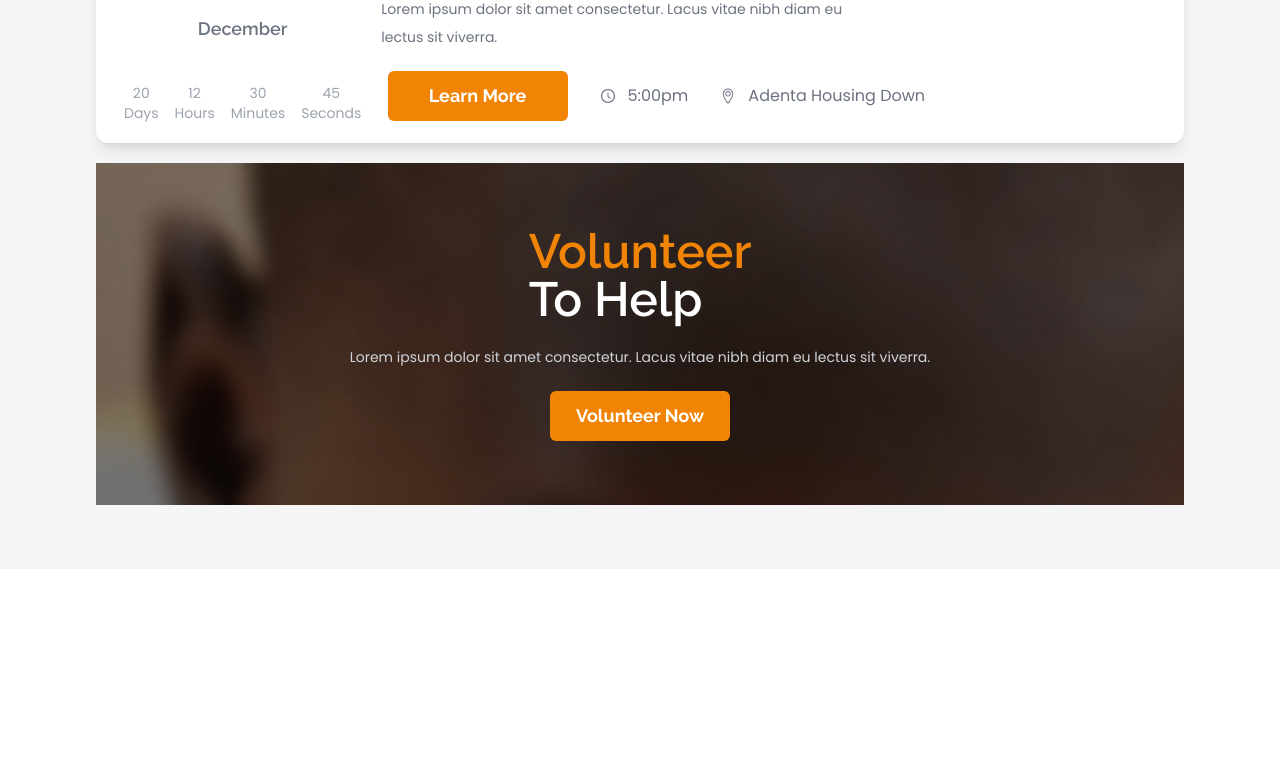
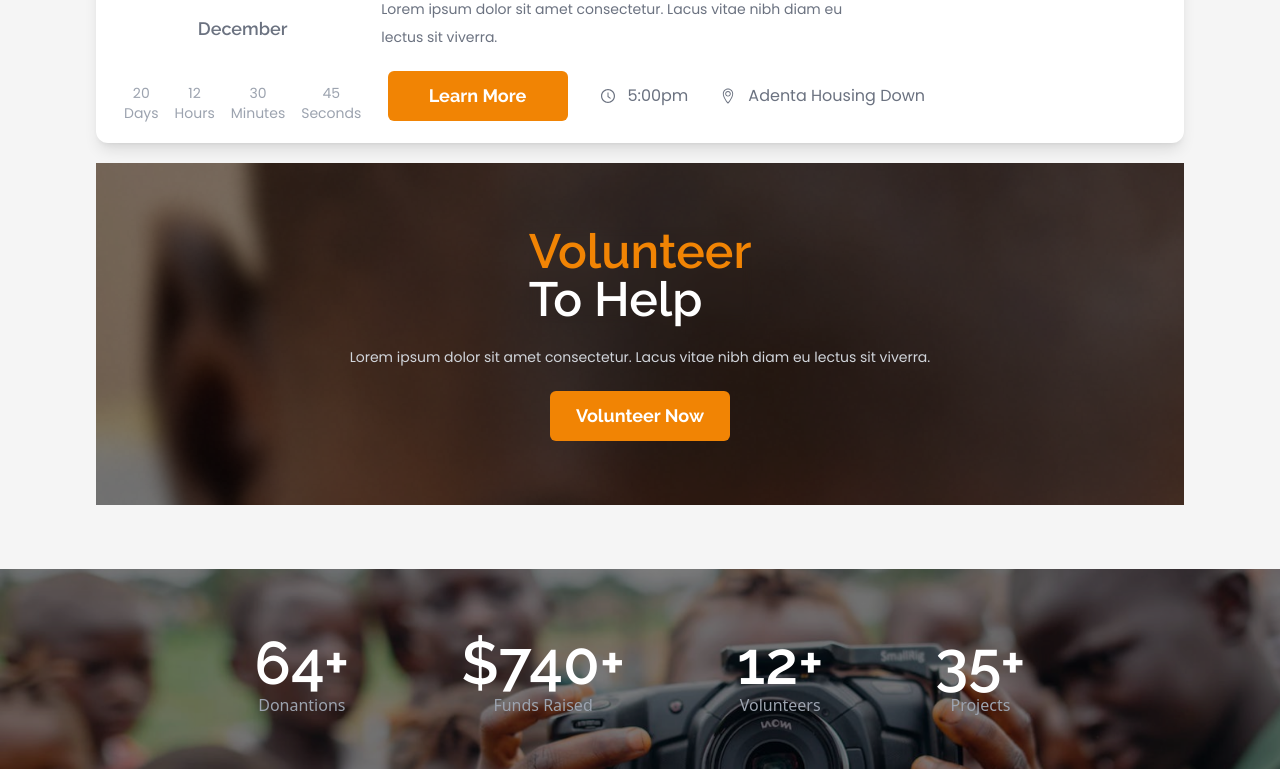
Before and after one commit to ludfam/saving-hearts, a Next.js app: page / in a window 1280 px wide. Shown: the part 2828-3609 px from the top of the page. Before the commit the page ends 3397 px from the top, so only its background shows below. Built offline with nearby package versions, Linux system fonts and the light colour scheme.

Commit message:
social proof section

```diff
--- a/app/(main)/page.tsx
+++ b/app/(main)/page.tsx
@@ -4,10 +4,28 @@ import Eventcard from '@/components/eventcard'
 import Navbar from '@/components/navbar'
 import { aims, cards } from '@/utils/data'
 import Image from 'next/image'
+import { title } from 'process'
 
 
 export default function Home() {
 
+  const proof = [
+    { number:"64+",
+    title:"Donantions"
+    },
+    {
+      number: "$740+",
+      title: "Funds Raised"
+    },
+    {
+      number: "12+",
+      title: "Volunteers"
+    },
+    {
+      number: "35+",
+      title: "Projects"
+    },
+  ]
 
   return (
     <main>
@@ -121,6 +139,23 @@ export default function Home() {
         </div>
     </section>
 
+      <section className='bg-[url("/assets/proof.png")] bg-cover bg-no-repeat bg-fixed blur-none h-[200px]'>
+        <div className='lg:px-24 py-16 px-10 container bg-[url("/assets/proof.png)] bg-cover bg-no-repeat flex gap-28 justify-center'>
+
+
+                    {
+                      proof.map((item, index)=>(
+                        <div key={index}>
+                        <h1 className='font-raleway text-6xl font-semibold text-white'>{item.number}</h1>
+                        <h1 className='font-poopins text-gray-400 font-medium text-center'>{item.title}</h1>
+                        </div>
+                      ))
+                    }
+
+
+        </div>
+
+    </section>
 
 
    </main>
```
Also changed, not shown: public/assets/proof.png (added).
